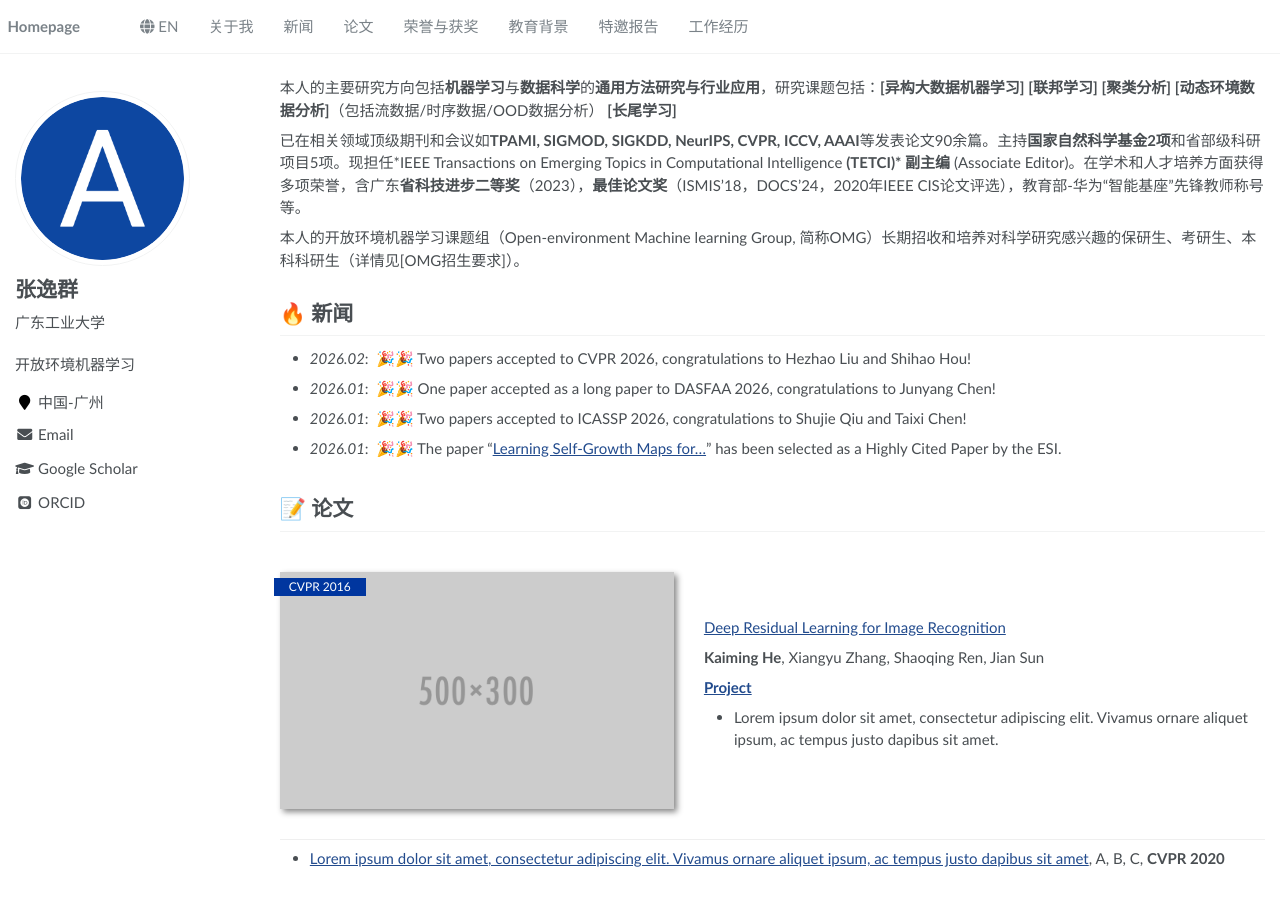
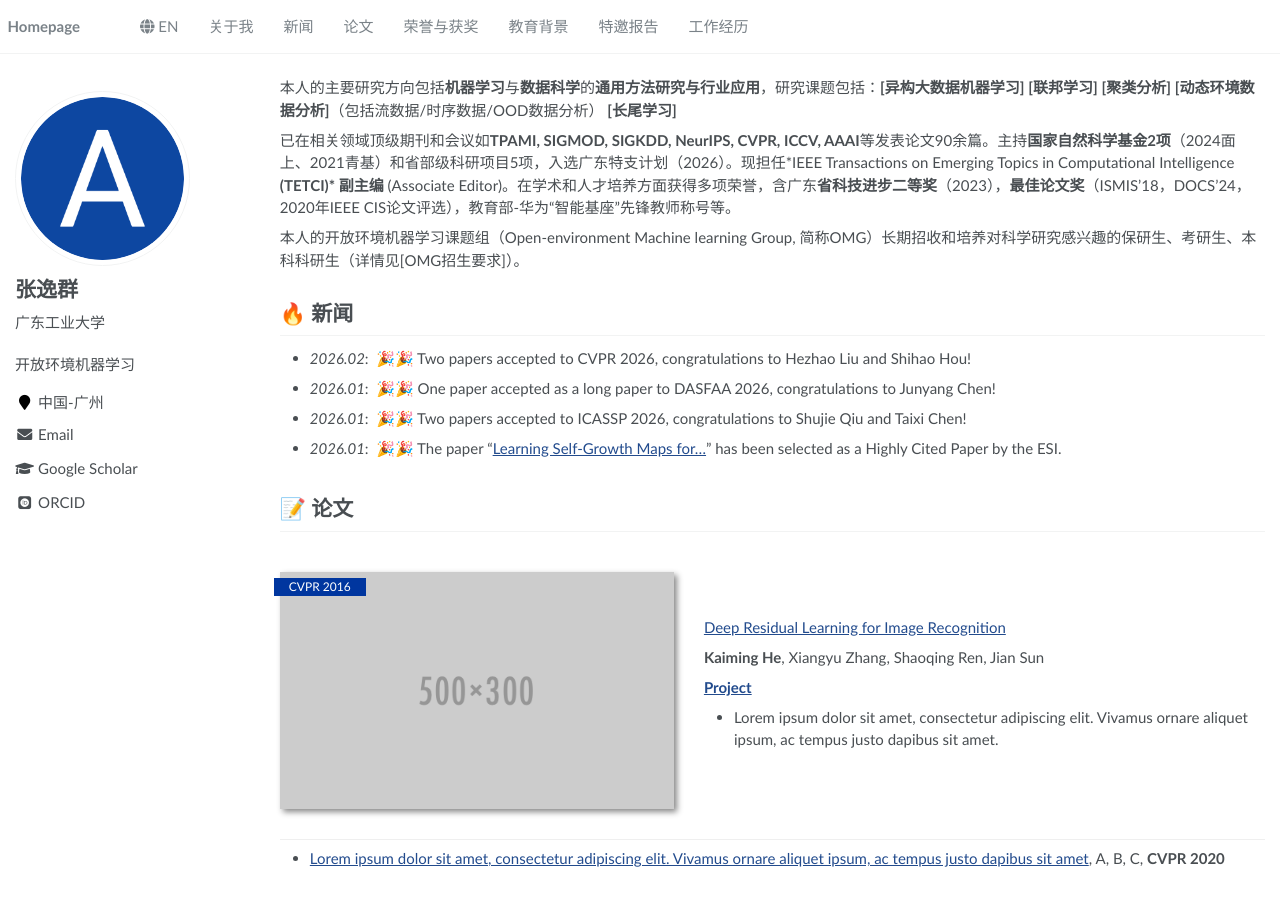
Before and after one commit to yqzhang-Zz/zh, a Jekyll site: the page built from _pages/about.md, in a window 1280 px wide and 900 px high. Built offline with Jekyll 4.4.1, drawn with Linux system fonts in a browser that asks for light colours; some web fonts are replaced.

Commit message:
Update about.md

```diff
--- a/_pages/about.md
+++ b/_pages/about.md
@@ -19,7 +19,7 @@ redirect_from:
 
 本人的主要研究方向包括**机器学习**与**数据科学**的**通用方法研究与行业应用**，研究课题包括：**[异构大数据机器学习]** **[联邦学习]** **[聚类分析]** **[动态环境数据分析]**（包括流数据/时序数据/OOD数据分析） **[长尾学习]**
 
-已在相关领域顶级期刊和会议如**TPAMI, SIGMOD, SIGKDD, NeurIPS, CVPR, ICCV, AAAI**等发表论文90余篇。主持**国家自然科学基金2项**和省部级科研项目5项。现担任*IEEE Transactions on Emerging Topics in Computational Intelligence **(TETCI)* 副主编** (Associate Editor)。在学术和人才培养方面获得多项荣誉，含广东**省科技进步二等奖**（2023），**最佳论文奖**（ISMIS’18，DOCS’24，2020年IEEE CIS论文评选），教育部-华为“智能基座”先锋教师称号等。
+已在相关领域顶级期刊和会议如**TPAMI, SIGMOD, SIGKDD, NeurIPS, CVPR, ICCV, AAAI**等发表论文90余篇。主持**国家自然科学基金2项**（2024面上、2021青基）和省部级科研项目5项，入选广东特支计划（2026）。现担任*IEEE Transactions on Emerging Topics in Computational Intelligence **(TETCI)* 副主编** (Associate Editor)。在学术和人才培养方面获得多项荣誉，含广东**省科技进步二等奖**（2023），**最佳论文奖**（ISMIS’18，DOCS’24，2020年IEEE CIS论文评选），教育部-华为“智能基座”先锋教师称号等。
 
 本人的开放环境机器学习课题组（Open-environment Machine learning Group, 简称OMG）长期招收和培养对科学研究感兴趣的保研生、考研生、本科科研生（详情见[OMG招生要求]）。
 
```
